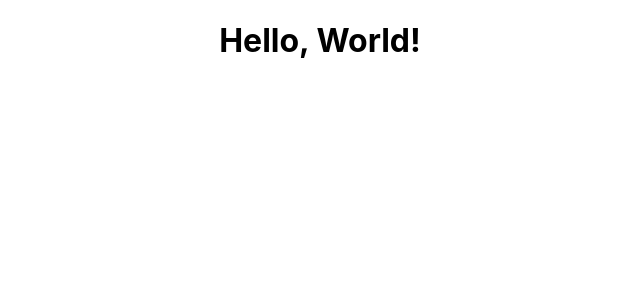
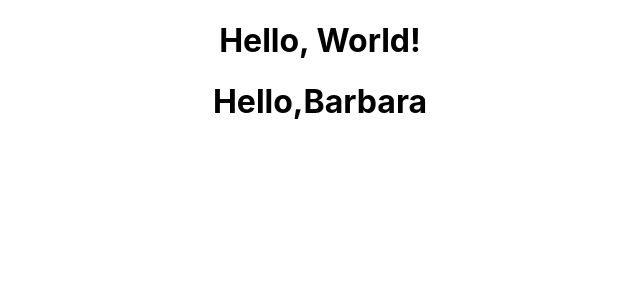
Before and after one commit to BarbiContardi/React, a React (Create React App) app in the folder ejercicios-react/: page / in a window 1280 px wide. Shown: the top 300 px of the page, without its empty margins (320-960 px from the left). Built offline with nearby package versions, Linux system fonts and the light colour scheme.

Commit message:
Ejercicio 02

```diff
--- a/ejercicios-react/src/App.js
+++ b/ejercicios-react/src/App.js
@@ -1,11 +1,13 @@
 
 import './App.css';
 import Ejercicio01 from './ejercicios/Ejercicio01';
+import Ejercicio02 from './ejercicios/Ejercicio02';
 
 function App() {
   return (
     <div className="App">
       <Ejercicio01/>
+      <Ejercicio02/>
     </div>
   );
 }
--- /dev/null
+++ b/ejercicios-react/src/ejercicios/Ejercicio02.js
@@ -0,0 +1,14 @@
+import React from 'react';
+
+function Ejercicio02() {
+    const name = "Barbara";
+    const hello = <h1>Hello,{name}</h1>;
+
+  return (
+    <div>
+      {hello}
+    </div>
+  );
+}
+
+export default Ejercicio02;
```
